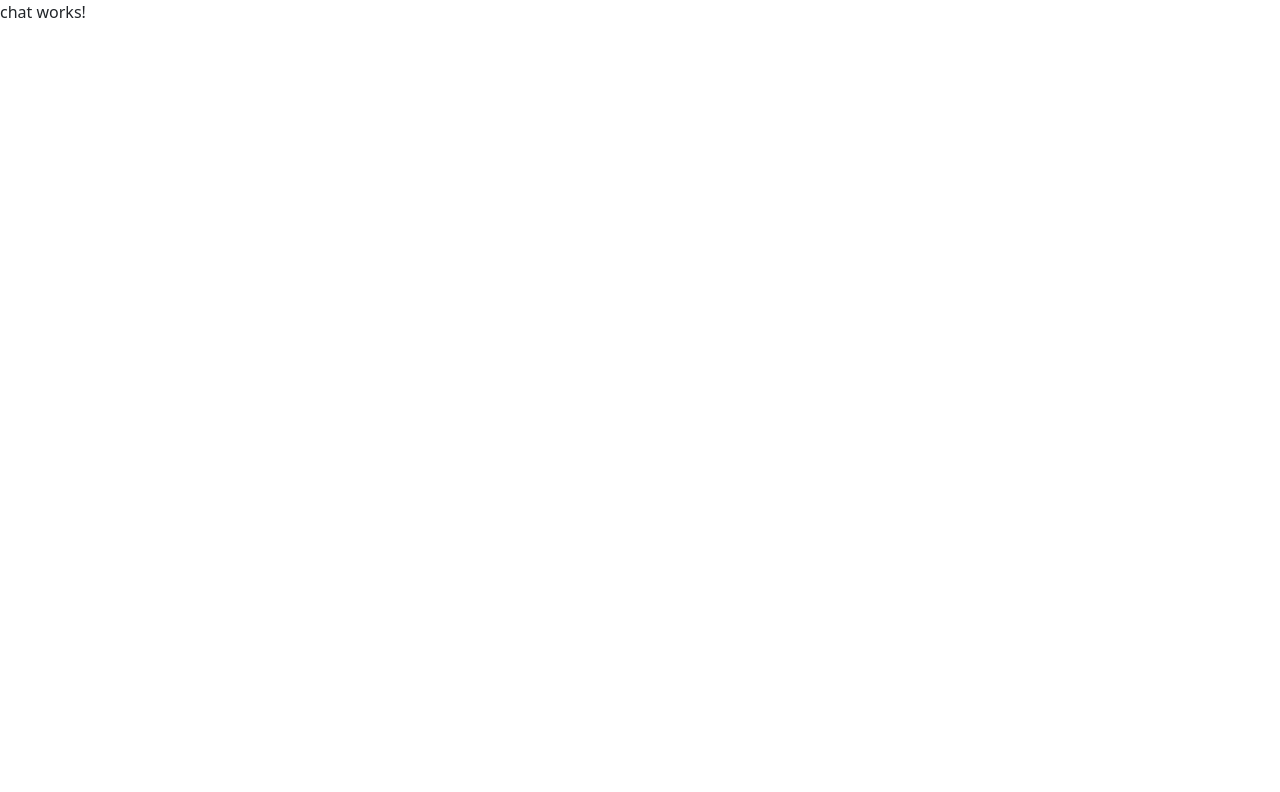
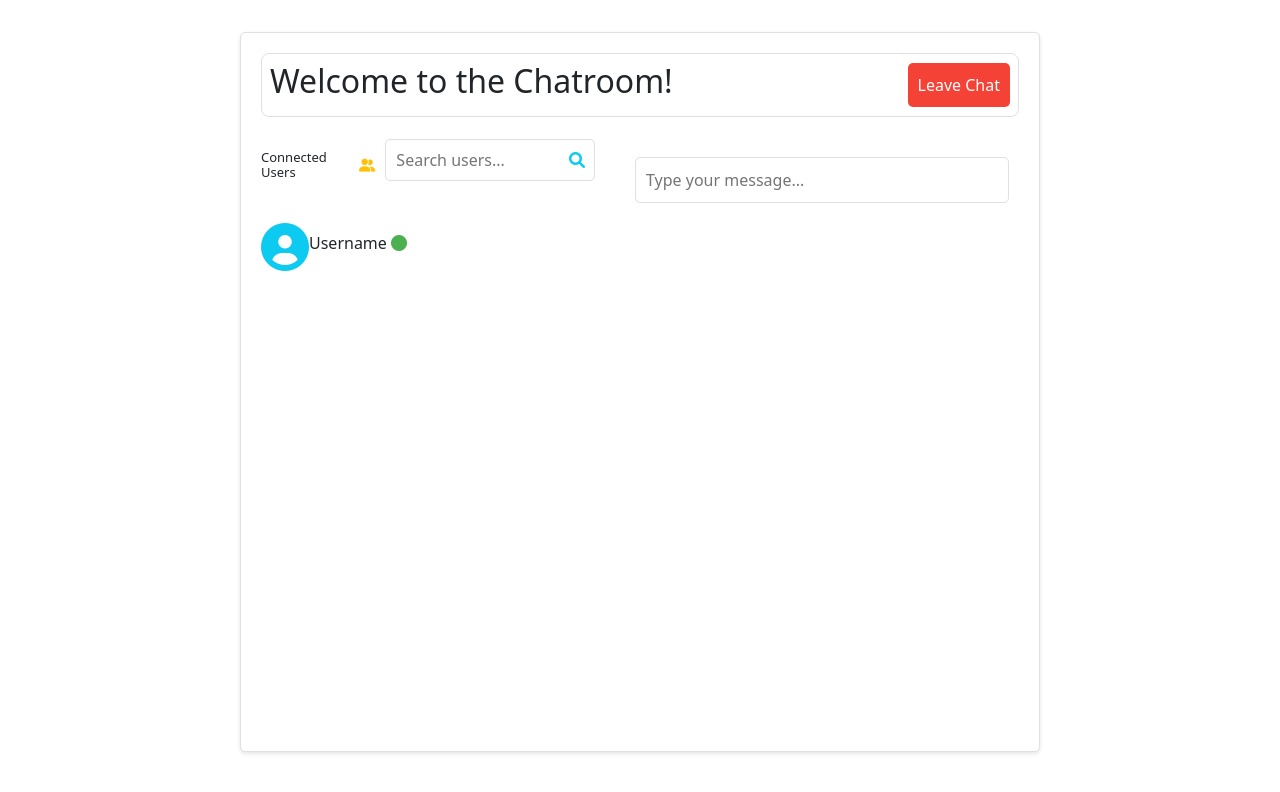
Before and after one commit to kifle23/group-chat, an Angular app in the folder client/: page /chat in a window 1280 px wide. Shown: the top 792 px of the page. Built offline with nearby package versions, Linux system fonts and the light colour scheme.

Commit message:
Add UI for chat

```diff
--- a/client/src/app/chat/chat.component.css
+++ b/client/src/app/chat/chat.component.css
@@ -0,0 +1,150 @@
+body {
+  background-color: #f7f7f7;
+  font-family: Arial, sans-serif;
+}
+
+.chatroom-container {
+  width: 90%;
+  max-width: 800px;
+  margin: 2rem auto;
+  padding: 20px;
+  background-color: #ffffff;
+  border: 1px solid #e0e0e0;
+  border-radius: 5px;
+  box-shadow: 0 2px 4px rgba(0, 0, 0, 0.1);
+  height: 90vh;
+}
+
+.header {
+  display: flex;
+  justify-content: space-between;
+  align-items: center;
+  margin-bottom: 20px;
+  border: 1px solid#e0e0e0;
+  border-radius: 0.5rem;
+  padding: 0.5rem;
+}
+
+.welcome-message {
+  text-align: center;
+}
+
+.btn-danger {
+  padding: 10px;
+  background-color: #f44336;
+  color: #ffffff;
+  border: none;
+  border-radius: 5px;
+  cursor: pointer;
+  outline: none;
+}
+
+.chatroom-body {
+  display: flex;
+}
+
+.left-section {
+  flex: 1 0 50%;
+  margin-right: 10px;
+}
+
+.connected-users {
+  margin-bottom: 20px;
+  display: flex;
+  align-items: center;
+}
+
+.connected-users-header {
+  margin-right: 10px;
+}
+
+.connected-users h6 {
+  display: flex;
+  align-items: center;
+  margin-bottom: 10px;
+  font-size: small;
+}
+
+.connected-users h6 i {
+  margin-left: 5px;
+}
+
+.user-list {
+  display: flex;
+}
+
+.user-profile {
+  display: flex;
+  align-items: center;
+  margin-bottom: 10px;
+}
+
+.user-profile img {
+  width: 40px;
+  height: 40px;
+  border-radius: 50%;
+  margin-right: 10px;
+}
+
+.user-info h4 {
+  margin-bottom: 5px;
+}
+
+.user-info h4 i {
+  margin-left: 5px;
+}
+
+.fa-circle.active {
+  color: #4caf50;
+}
+
+.right-section {
+  flex: 1 0 50%;
+}
+
+.search-users {
+  margin-bottom: 20px;
+}
+
+.search-users h3 {
+  display: flex;
+  align-items: center;
+  margin-bottom: 10px;
+}
+
+.search-users h3 i {
+  margin-left: 5px;
+}
+
+.search {
+  position: relative;
+}
+
+.search input[type="text"] {
+  width: calc(100% - 40px);
+  padding: 8px 10px;
+  padding-right: 30px;
+  border: 1px solid #e0e0e0;
+  border-radius: 5px;
+  outline: none;
+}
+
+.search i {
+  position: absolute;
+  top: 50%;
+  right: 50px;
+  transform: translateY(-50%);
+  color: #999999;
+}
+
+.chat-input {
+  margin-top: 20px;
+}
+
+.chat-input input[type="text"] {
+  width: 100%;
+  padding: 10px;
+  border: 1px solid #e0e0e0;
+  border-radius: 5px;
+  outline: none;
+}
--- a/client/src/app/chat/chat.component.html
+++ b/client/src/app/chat/chat.component.html
@@ -1 +1,41 @@
-<p>chat works!</p>
+<div class="chatroom-container">
+  <div class="header">
+    <div class="welcome-message">
+      <h2>Welcome to the Chatroom!</h2>
+    </div>
+    <button class="btn btn-danger">Leave Chat</button>
+  </div>
+
+  <div class="chatroom-body">
+    <div class="left-section">
+      <div class="connected-users">
+        <div class="connected-users-header">
+          <h6>
+            Connected Users <i class="fas fa-user-friends text-warning"></i>
+          </h6>
+        </div>
+        <div class="search-users">
+          <div class="search">
+            <input type="text" placeholder="Search users..." />
+            <i class="fas fa-search text-info"></i>
+          </div>
+        </div>
+        <div class="right-section">
+          <div class="chat-input">
+            <input type="text" placeholder="Type your message..." />
+          </div>
+        </div>
+      </div>
+      <div class="user-list">
+        <!-- Dummy user profiles -->
+        <div class="user-profile">
+          <i class="fas fa-user-circle fa-3x text-info"></i>
+          <div class="user-info">
+            <h6>Username <i class="fas fa-circle active"></i></h6>
+          </div>
+        </div>
+        <!-- Add more user profiles here -->
+      </div>
+    </div>
+  </div>
+</div>
```
